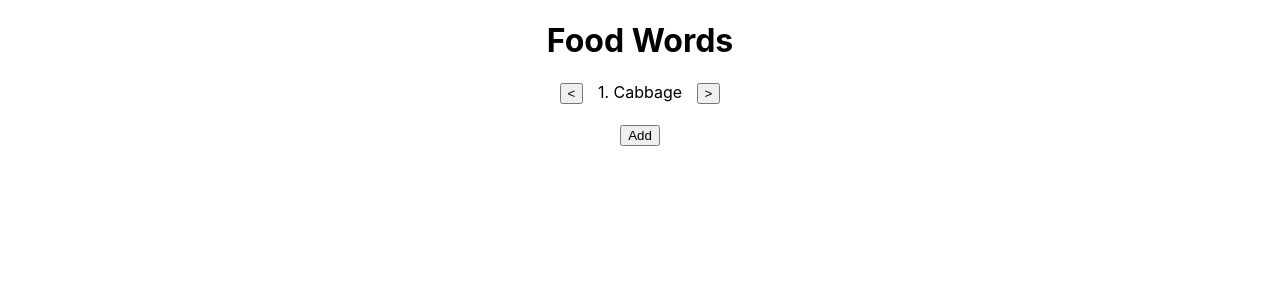
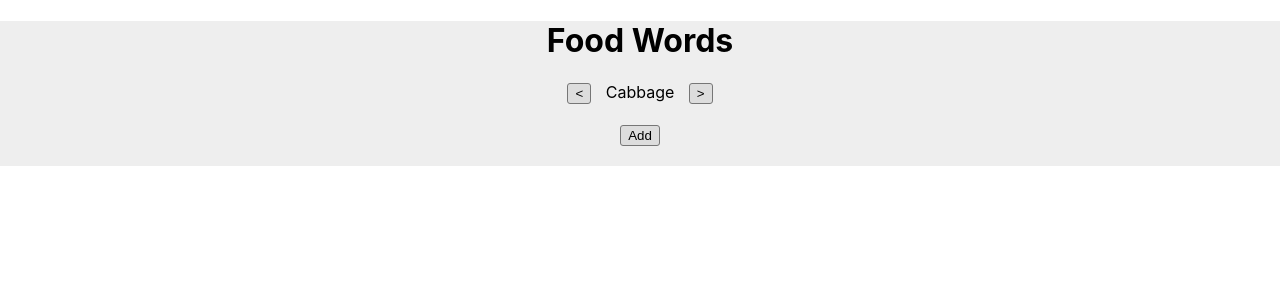
Before and after one commit to loltreeman/FoodWords, a React (Create React App) app: page / in a window 1280 px wide. Shown: the top 300 px of the page. Built offline with nearby package versions, Linux system fonts and the light colour scheme.

Commit message:
improve styling

```diff
--- a/src/App.css
+++ b/src/App.css
@@ -1,22 +1,33 @@
 .body {
-	background-color: #DD;
+	background-color: #DDD;
 }
 
 .div {
-	background-color: #EE;
+	background-color: #EEE;
 	margin: auto;
 	text-align: center;
 }
 
 .span {
-	background-color: #EE;
 	text-align: center;
-	max-width: 100px;
-	margin: auto
+	display: inline-block;
 }
 
 .a {
-	padding: 10px 10px;
+	width: 100%;
+	margin: 10px;
+}
+
+.ol {
+	text-align: center;
+	margin: auto;
 	max-width: 100px;
-	min-width: 100px;
 }
+
+.button {
+	background-color: #DDD; /* Green */
+	border: 1px solid #767676;
+	border-radius: 3px;
+	padding: 2px 7px;
+	text-align: center;
+}
--- a/src/App.js
+++ b/src/App.js
@@ -59,20 +59,24 @@ export default function MainApp() {
 		</div>
 	)
 
+	const mystyle = {
+		width: "10px",
+	}
+
 	return (
 	<>
 		<div className="div">
 			<h1> Food Words </h1>
-			<span>
-				<Button text="<" onClick={() => changeIngredient(-1)} />
-				<a className="a"> {count + 1 + ". " + values[count].name } </a>
-				<Button text=">" onClick={() => changeIngredient(1)}/>
+			<span className="span">
+				<Button text="<" className="button" onClick={() => changeIngredient(-1)}/>
+				<span className="a"> { values[count].name } </span>
+				<Button text=">" className="button" onClick={() => changeIngredient(1)}/>
 			</span> <br/> <br/>
 
-			<Button text={values[count].display ? "Remove" : "Add"} onClick={() => changeList(values[count].display) }/> <br/> <br/>
+			<Button text={values[count].display ? "Remove" : "Add"} className="button" onClick={() => changeList(values[count].display) }/> <br/> <br/>
 
 			{list.length > 0 && (<h3> Added Ingredients </h3>)}
-			<ol className="span">
+			<ol className="ol">
 			{ display }
 			</ol>
 		</div>
--- a/src/buttons/Button.js
+++ b/src/buttons/Button.js
@@ -1,7 +1,7 @@
-function Button({text, onClick}) {
+function Button({text, onClick, className}) {
 	return (
 	<>
-		<button className="button" onClick = {onClick}>
+		<button className={className} onClick = {onClick}>
 			{ text }
 		</button>
 	</>
```
